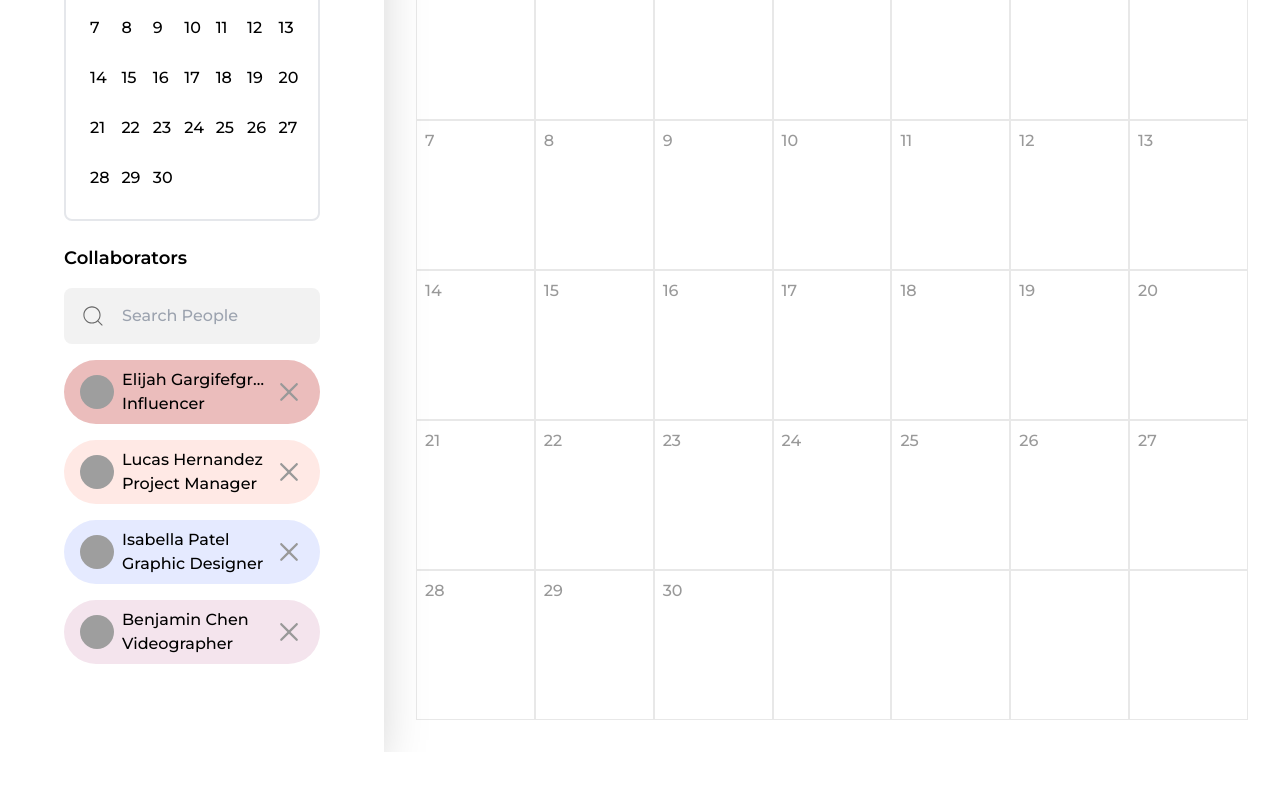
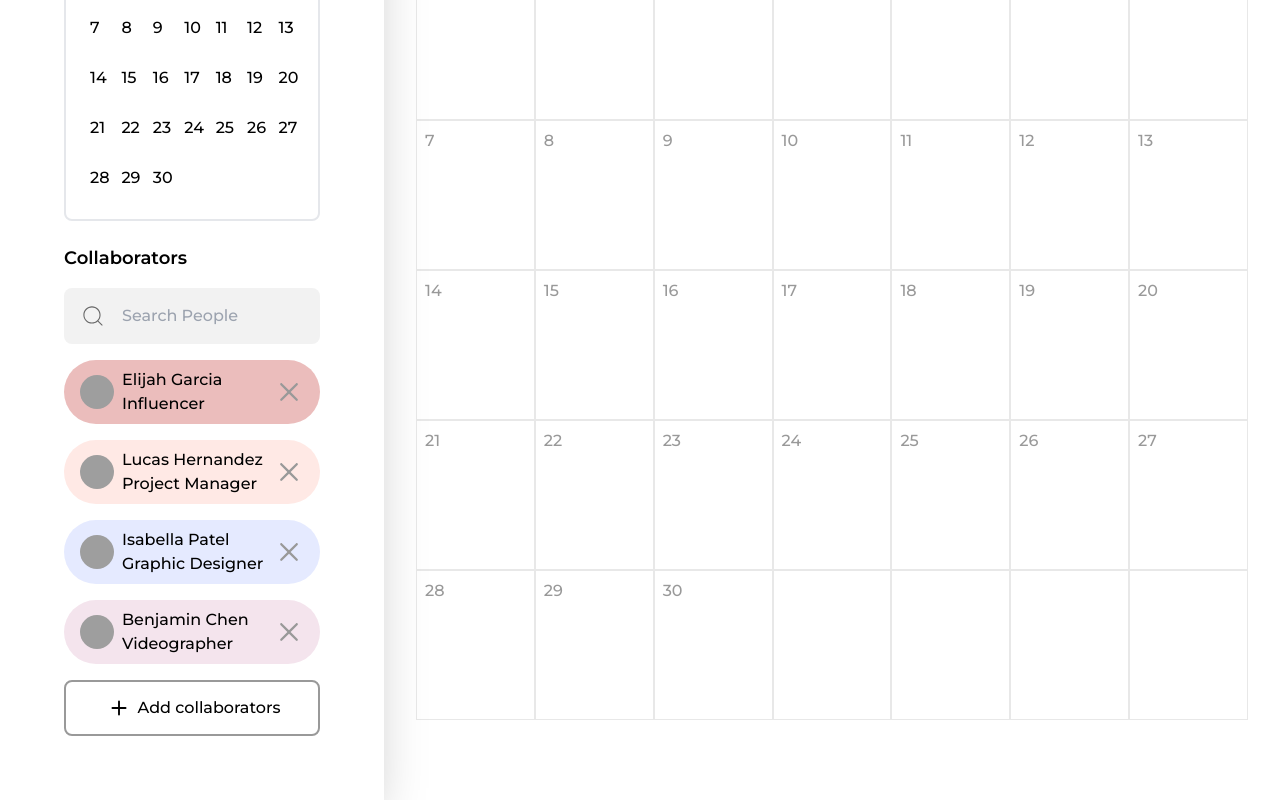
Before and after one commit to codingbabe10/TimeSync, a React (Vite) app: page /dashboard in a window 1280 px wide. Shown: the part 293-1093 px from the top of the page. Before the commit the page ends 1045 px from the top, so only its background shows below. Built offline with nearby package versions, Linux system fonts and the light colour scheme; grey boxes are pictures that could not be loaded.

Commit message:
add add collaborators btn

```diff
--- a/src/components/Sidebar.jsx
+++ b/src/components/Sidebar.jsx
@@ -11,7 +11,7 @@ export default function Sidebar() {
 
     const [collaborators, setCollaborators] = useState([
         {
-            name: "Elijah Gargifefgregghfhgjfhgbnuirhgbevg jrehtgujca",
+            name: "Elijah Garcia",
             position: "Influencer",
             imgUrl: "https://i.pravatar.cc/300"
         },
@@ -102,6 +102,13 @@ export default function Sidebar() {
                             )
                         })}
                     </div>
+
+                    <button className="
+                    custom-flex-row justify-center items-center gap-1
+                    w-full h-14 mx-auto rounded-custom-default bg-white border-2 border-primary-grey-700
+                    ">
+                        <BsPlus className="text-3xl" /> Add collaborators
+                    </button>
                 </div>
             </div>
         </section>
```
